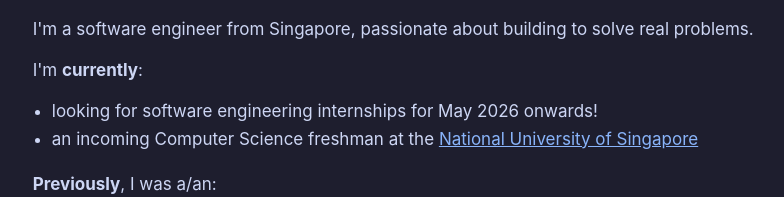
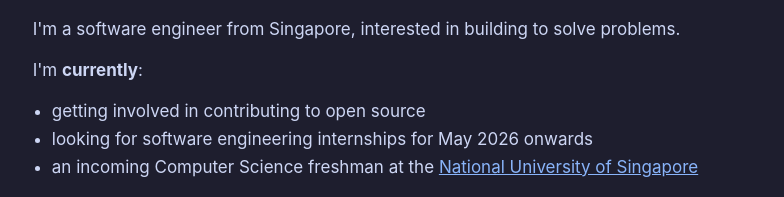
Before and after one commit to junnjiee/junnjiee, an Eleventy site: page index.md in a window 1280 px wide. Shown: the part 213-410 px from the top of the page, without its empty margins (244-1028 px from the left). Built offline with nearby package versions, Linux system fonts and the light colour scheme; Eleventy itself is replaced by a stand-in of ours; files that its build step writes are made by us from their sources; a small style sheet from the web is missing; a web font is replaced by a local one.

Commit message:
update index, README

```diff
--- a/index.md
+++ b/index.md
@@ -5,11 +5,12 @@ title: Jun Jie
 
 # Hello!
 
-I'm a software engineer from Singapore, passionate about building to solve real problems.
+I'm a software engineer from Singapore, interested in building to solve problems.
 
 I'm **currently**:
 
-- looking for software engineering internships for May 2026 onwards!
+- getting involved in contributing to open source
+- looking for software engineering internships for May 2026 onwards
 - an incoming Computer Science freshman at the [National University of Singapore](https://www.nus.edu.sg/)
 
 **Previously**, I was a/an:
```
Also changed, not shown: README.md.
